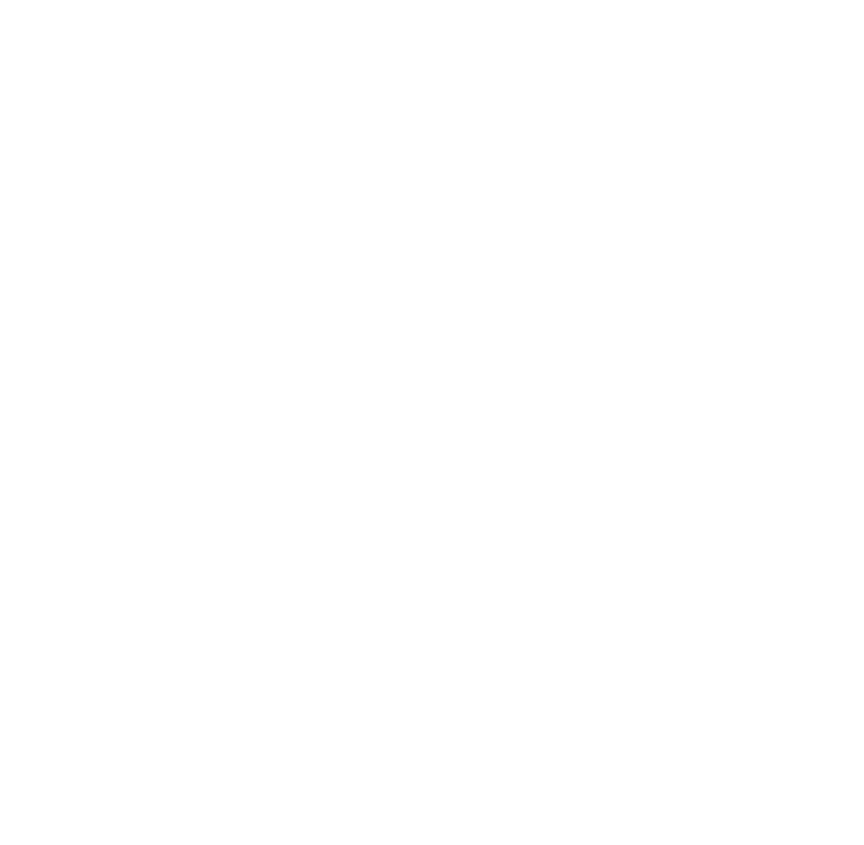
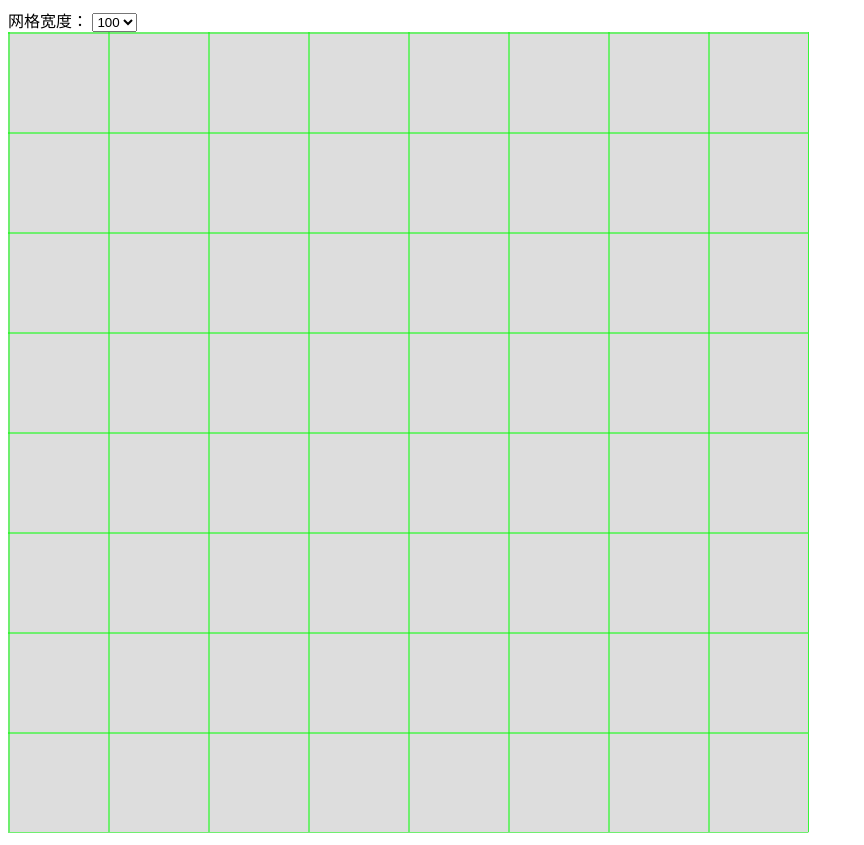
Before and after one commit to hlwz5735/vue-training-for-backend-developers, a Vue app: page / in a window 1280 px wide. Shown: the whole page, without its empty margins (0-864 px from the left). Before the commit the page ends 800 px from the top, so only its background shows below. Built offline with nearby package versions, Linux system fonts and the light colour scheme.

Commit message:
示例完成

```diff
--- a/src/App.vue
+++ b/src/App.vue
@@ -1,6 +1,12 @@
 <template>
   <div id="app">
-
+    <div>
+      网格宽度：
+      <select v-model="gridWidth">
+        <option v-for="width in gridWithOptions" :key="width" :value="width">{{width}}</option>
+      </select>
+    </div>
+    <canvas ref="theCanvas" width="801" height="801" @click="onClick"></canvas>
   </div>
 </template>
 
@@ -10,11 +16,50 @@ export default {
   name: 'app',
   data () {
     return {
+      canvas: null,
+      graphics: null,
+      gridWidth: 100,
+      gridWithOptions: [10, 20, 50, 100]
     }
   },
   computed: {
   },
+  watch: {
+    gridWidth (val) {
+      this.$nextTick(this.initDraw)
+    }
+  },
+  mounted () {
+    this.canvas = this.$refs.theCanvas
+    this.graphics = this.canvas.getContext('2d')
+
+    this.initDraw()
+  },
   methods: {
+    initDraw () {
+      this.graphics.fillStyle = '#ddd'
+      this.graphics.fillRect(0, 0, 805, 805)
+      this.graphics.beginPath()
+
+      for (let i = 1, j = 1; i <= 801 && j <= 801; i += this.gridWidth, j += this.gridWidth) {
+        this.graphics.moveTo(0, j)
+        this.graphics.lineTo(800, j)
+        this.graphics.moveTo(i, 0)
+        this.graphics.lineTo(i, 800)
+      }
+      this.graphics.strokeStyle = '#0f0'
+      this.graphics.closePath()
+      this.graphics.stroke()
+    },
+    onClick (event) {
+      this.initDraw()
+      this.graphics.fillStyle = '#000'
+      const position = {
+        x: event.offsetX,
+        y: event.offsetY
+      }
+      this.graphics.fillText(`${position.x}, ${position.y}`, position.x, position.y)
+    }
   },
   components: {
   }
```
